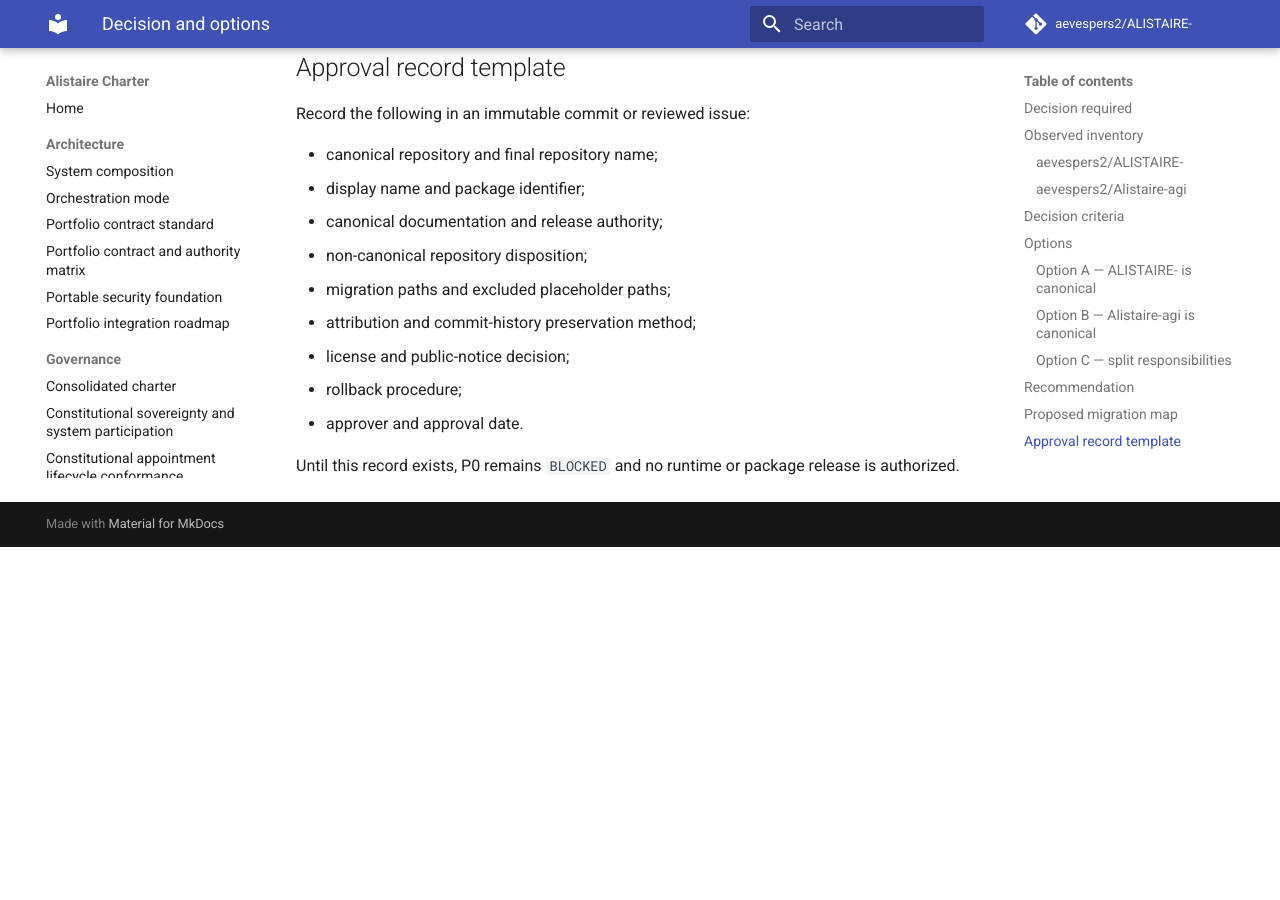
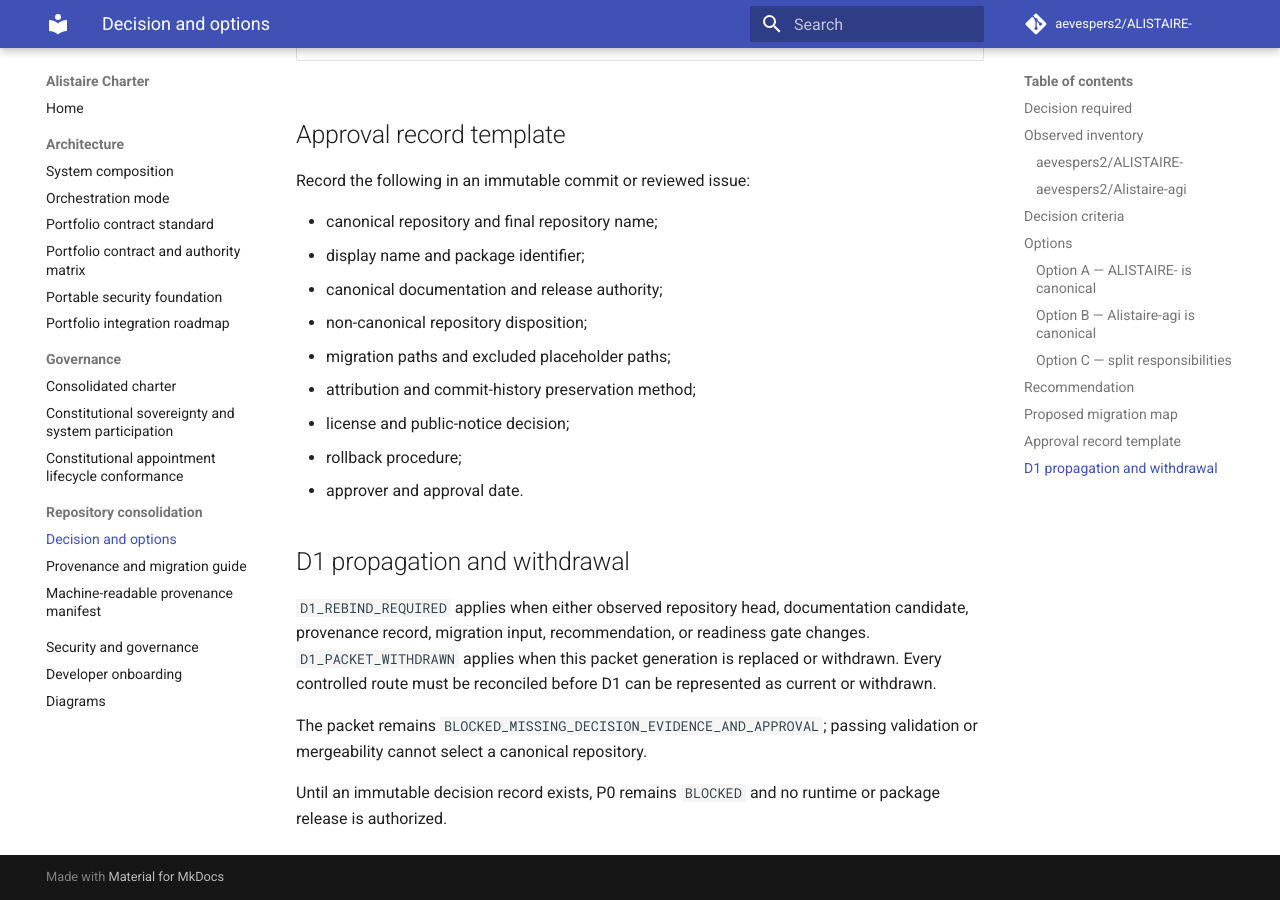
Before and after one commit to aevespers2/ALISTAIRE-, an MkDocs documentation site: the page built from docs/repository-consolidation.md, in a window 1280 px wide and 900 px high, scrolled down 4034 px. Built offline with MkDocs 1.6.1 and Material for MkDocs 9.7.7, drawn with Linux system fonts in a browser that asks for light colours; comment, search, counter and statistics services are not loaded; before the commit the page ends 4581 px from its top, so only the background shows below that; some of the changed text lies outside the part shown.

Commit message:
docs: bind consolidation guide to D1 readiness packet

```diff
--- a/docs/repository-consolidation.md
+++ b/docs/repository-consolidation.md
@@ -8,6 +8,8 @@ Two repositories currently present the Alistaire product identity:
 - `aevespers2/Alistaire-agi`
 
 This document records the observed evidence, decision criteria, migration options, and a recommendation. It does not itself approve the canonical repository.
+
+The closed review surface is the [D1 canonical identity decision packet](d1-canonical-identity-decision-packet.md), with machine-readable companion [`d1-canonical-identity-decision-packet-v1.json`](d1-canonical-identity-decision-packet-v1.json).
 
 ## Observed inventory
 
@@ -129,4 +131,10 @@ Record the following in an immutable commit or reviewed issue:
 - rollback procedure;
 - approver and approval date.
 
-Until this record exists, P0 remains `BLOCKED` and no runtime or package release is authorized.
+## D1 propagation and withdrawal
+
+`D1_REBIND_REQUIRED` applies when either observed repository head, documentation candidate, provenance record, migration input, recommendation, or readiness gate changes. `D1_PACKET_WITHDRAWN` applies when this packet generation is replaced or withdrawn. Every controlled route must be reconciled before D1 can be represented as current or withdrawn.
+
+The packet remains `BLOCKED_MISSING_DECISION_EVIDENCE_AND_APPROVAL`; passing validation or mergeability cannot select a canonical repository.
+
+Until an immutable decision record exists, P0 remains `BLOCKED` and no runtime or package release is authorized.
```
